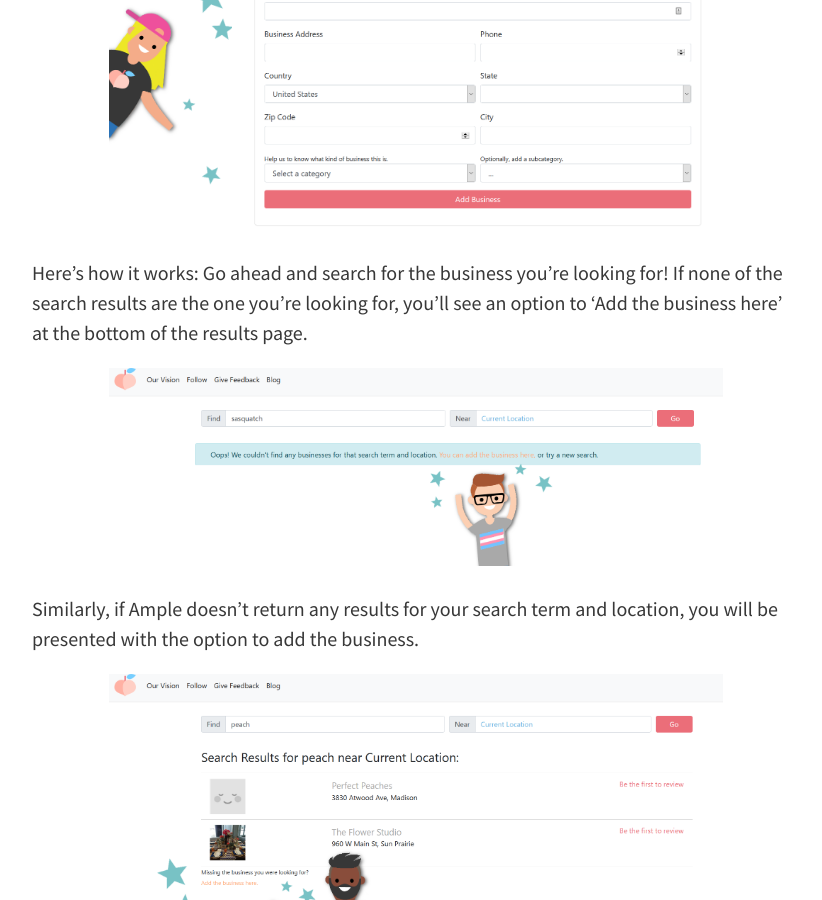
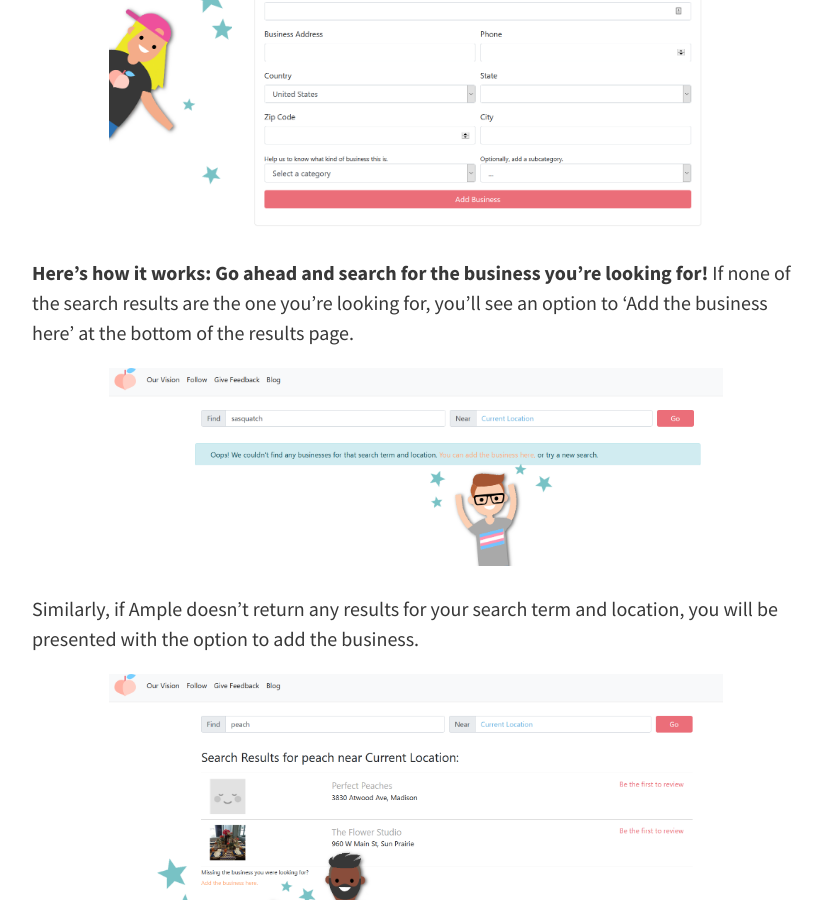
Before and after one commit to uhlissuh/ample, a Jekyll site: the page built from docs/_posts/2018-06-20-add-a-business-feature.md, in a window 1280 px wide and 900 px high, scrolled down 475 px. Shown: the whole window, without its empty margins (224-1046 px from the left). Built offline with Jekyll 4.4.1, drawn with Linux system fonts in a browser that asks for light colours; comment, search, counter and statistics services are not loaded.

Commit message:
Bold some words

```diff
--- a/docs/_posts/2018-06-20-add-a-business-feature.md
+++ b/docs/_posts/2018-06-20-add-a-business-feature.md
@@ -16,7 +16,7 @@ We’re excited! We’ve reworked our search algorithms on Ample so that users c
 
 ![Image Description: A screenshot of the new ‘Add a Business’ interface, which appears as a web form where the Ample user can input the name and contact information of a business. At the bottom, there are drop menus to categorize the type of business. Overlain on the screenshot is a cartoon graphic of a fat, blonde, feminine-presenting person with the Ample peach logo is on her shirt. She is smiling and leaning into the frame to gesture to the new ‘Add a Business’ interface. Blue stars surround her, to convey the celebration of something new.]({{ "/assets/img/add-business-1.png" | absolute_url }})
 
-Here’s how it works: Go ahead and search for the business you’re looking for! If none of the search results are the one you’re looking for, you’ll see an option to ‘Add the business here’ at the bottom of the results page.
+**Here’s how it works: Go ahead and search for the business you’re looking for!** If none of the search results are the one you’re looking for, you’ll see an option to ‘Add the business here’ at the bottom of the results page.
 
 ![Image description: A screenshot of an example search result page. Underneath the search results is a section that reads, “Missing the business you were looking for? Add the business here.” Overlain on the screenshot is a cartoon graphic of a very fat, masculine PoC, who is smiling and gesturing to the ‘Add the business here’ hyperlink. Blue stars surround the section, to convey the celebration of something new.]({{ "/assets/img/add-business-2.png" | absolute_url }})
 
```
